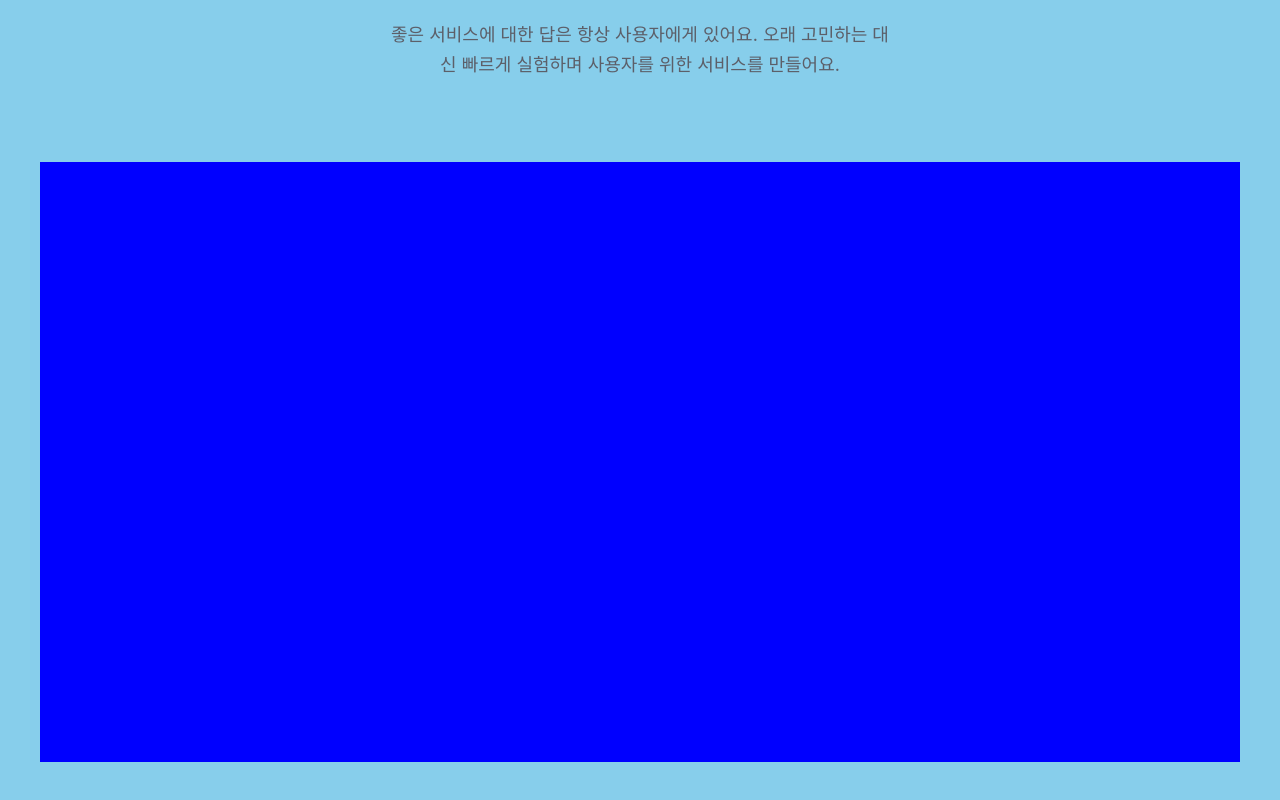
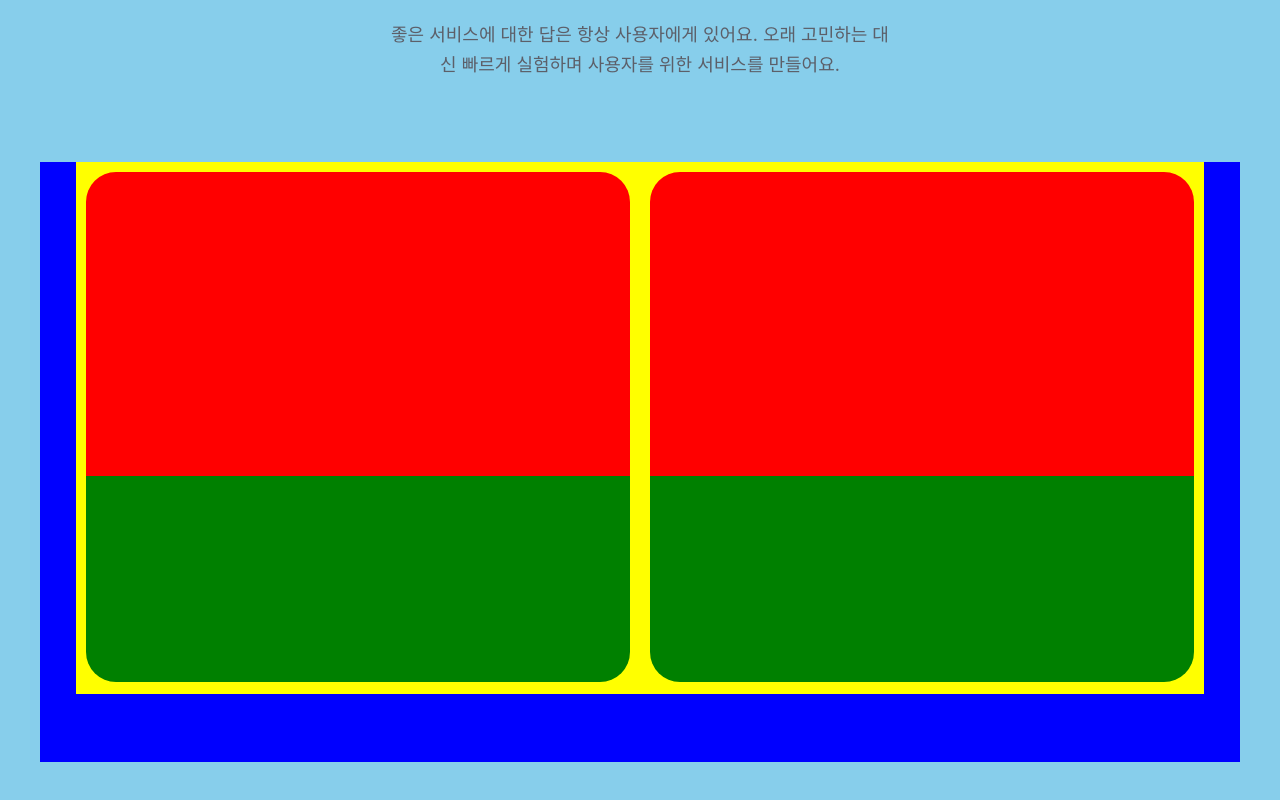
Before and after one commit to pan6603/team-carrot-app, a React (Create React App) app: page / in a window 1280 px wide. Shown: the part 1437-2237 px from the top of the page. Built offline with nearby package versions, Linux system fonts and the light colour scheme.

Commit message:
슬라이트 콘텐츠 레이아웃 잡기

```diff
--- a/src/Main.js
+++ b/src/Main.js
@@ -113,6 +113,42 @@ const CarouselContainer = styled.section`
     margin: 6.25rem auto;
 `
 
+const CarouselWrapper = styled.div`
+    max-width: 1128px;
+    width: 100%;
+    height: 532px;
+    margin: 0 auto;
+    display: flex;
+    justify-content: space-around;
+    align-items: center;
+    background-color: yellow;
+`
+
+const CarouselContentLink = styled.a`
+    max-width: 544px;
+    width: 100%;
+    height: 512px;
+`
+
+const CarouselContentTop = styled.figure`
+    border-top-left-radius: 1.875rem;
+    border-top-right-radius: 1.875rem;
+    max-width: 544px;
+    width: 100%;
+    height: 304px;
+    background-color: red;
+    margin: 0 auto;
+`
+
+const CarouselContentBottom = styled.figure`
+    border-bottom-right-radius: 1.875rem;
+    border-bottom-left-radius: 1.875rem;
+    max-width: 544px;
+    width: 100%;
+    height: 206px;
+    background-color: green;
+    margin: 0 auto;
+`
 
 
 
@@ -144,7 +180,24 @@ function Main() {
                 </WorkPhilosophy>
 
                 <CarouselContainer>
-
+                    <CarouselWrapper>
+                        <CarouselContentLink>
+                            <CarouselContentTop></CarouselContentTop>
+                            <CarouselContentBottom></CarouselContentBottom>
+                        </CarouselContentLink>
+                        <CarouselContentLink>
+                            <CarouselContentTop></CarouselContentTop>
+                            <CarouselContentBottom></CarouselContentBottom>
+                        </CarouselContentLink>
+                        {/* <CarouselContentLink>
+                            <CarouselContentTop></CarouselContentTop>
+                            <CarouselContentBottom></CarouselContentBottom>
+                        </CarouselContentLink>
+                        <CarouselContentLink>
+                            <CarouselContentTop></CarouselContentTop>
+                            <CarouselContentBottom></CarouselContentBottom>
+                        </CarouselContentLink> */}
+                    </CarouselWrapper>
                 </CarouselContainer>
 
             </MainInnerContent>
```
